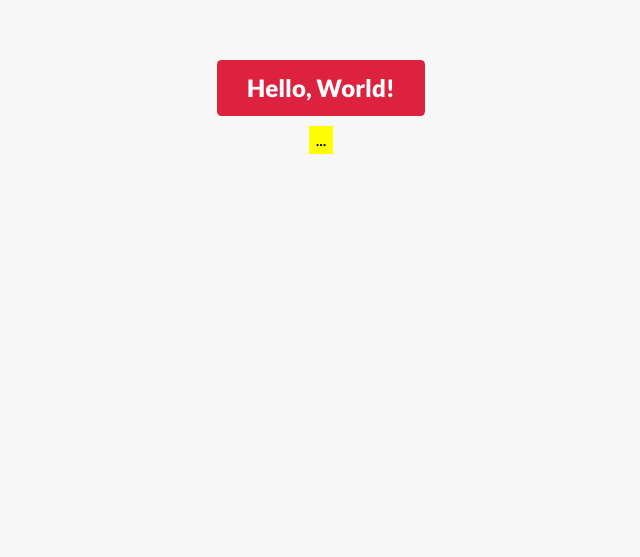
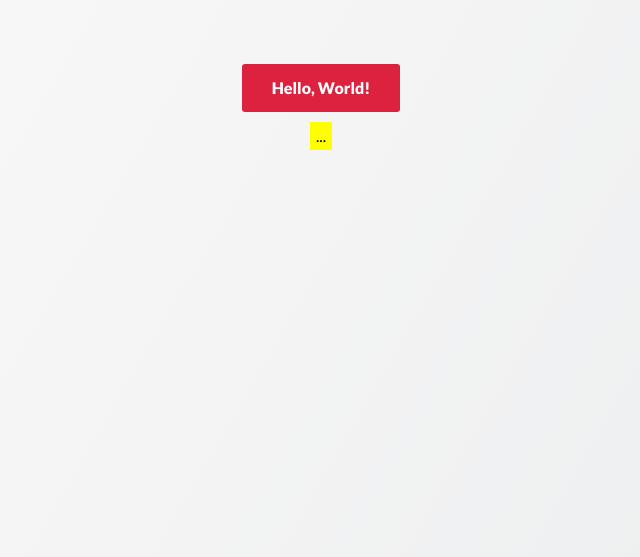
Before and after one commit to mattperkins/reactcloner, a React app: page / in a window 1280 px wide. Shown: the part 243-800 px from the top of the page, without its empty margins (319-959 px from the left). Built offline with nearby package versions, Linux system fonts and the light colour scheme.

Commit message:
refactor styles update readme and package version

```diff
--- a/package.json
+++ b/package.json
@@ -1,7 +1,7 @@
 {
-  "name": "reactbasic",
-  "version": "0.0.1",
-  "private": true,
+  "name": "reactcloner",
+  "version": "0.0.2",
+  "private": false,
   "dependencies": {
     "react": "^16.2.0",
     "react-dom": "^16.2.0",
--- a/public/css/reset.css
+++ b/public/css/reset.css
@@ -1,5 +1,5 @@
 @import url(http://fonts.googleapis.com/css?family=Lato:900,700,400,400italic,300,100);
-@import url(http://fonts.googleapis.com/css?family=Merriweather:400,300,300italic,400italic,700,700italic,900,900italic);
+/* @import url(http://fonts.googleapis.com/css?family=Merriweather:400,300,300italic,400italic,700,700italic,900,900italic); */
 /* @import url(http://fonts.googleapis.com/css?family=Roboto:900,300,100);
 @import url(http://fonts.googleapis.com/css?family=Playfair+Display:400,700,900,400italic,700italic,900italic);
 @import url(https://fonts.googleapis.com/css?family=Droid+Serif:400,400italic,700,700italic);
@@ -14,7 +14,7 @@ html{
 }
 body{
     margin:0;
-    font:16px/1 'Merriweather', serif;
+    font:16px/1 'Lato', serif;
     -moz-osx-font-smoothing:grayscale;
     -webkit-font-smoothing:antialiased;
     text-rendering:optimizeLegibility;
@@ -54,7 +54,7 @@ button{
     padding:0;
     border:0;
 }
-::focus{
+:focus{
     outline:0;
 }
 ::selection{
@@ -71,7 +71,8 @@ html{
 *,*:before,*:after{
     box-sizing:border-box;
 }
-@media (min-width: 0rem) and (max-width: 40rem){
+
+/* @media (min-width: 0rem) and (max-width: 40rem){
     html{
         font-size:1.5rem;
     }
@@ -94,30 +95,4 @@ html{
 .row{
     max-width:1140px;
     margin:0 auto;
-}
-body h1{
-    font-family:"Lato", sans-serif;
-    font-size:2px;
-    font-size:2rem;
-    font-weight:800;
-    line-height:1;
-    line-height:1;
-    color:#333;
-    line-height:1.1;
-}
-.cta-btn{
-    display:inline-block;
-    border:0px solid #fff;
-    border-radius:0.1875em;
-    padding:15px 30px;
-    background:#dd223f;
-    font-size:1rem;
-    text-decoration:none;
-    color:#fff;
-    margin-bottom: 10px;
-}
-.cta-btn:hover{
-    cursor: pointer;
-    background-color:rgba(255,255,0,0.7);
-    color: #333;
-}
+} */
--- a/public/css/style.css
+++ b/public/css/style.css
@@ -1,5 +1,39 @@
 body{
+    background-image: linear-gradient(120deg, #fdfbfb 0%, #ebedee 100%);
     background-color: #f7f7f7;
+}
+.highlight{
+    background-color: #ff0;
+    padding: 6px;
+}
+
+/* ============= REMOVE BELOW ================= */
+
+body h1{
+    font-family:"Lato", sans-serif;
+    font-size:2px;
+    font-size:2rem;
+    font-weight:800;
+    line-height:1;
+    line-height:1;
+    color:#333;
+    line-height:1.1;
+}
+.cta-btn{
+    display:inline-block;
+    border:0px solid #fff;
+    border-radius:0.1875em;
+    padding:15px 30px;
+    background:#dd223f;
+    font-size:1rem;
+    text-decoration:none;
+    color:#fff;
+    margin-bottom: 10px;
+}
+.cta-btn:hover{
+    cursor: pointer;
+    background-color:rgba(255,255,0,0.7);
+    color: #333;
 }
 .masthead{
     height: 100vh;
@@ -11,7 +45,5 @@ body{
 .pull-up{
     margin-top: -100px;
 }
-.highlight{
-    background-color: #ff0;
-    padding: 6px;
-}
+
+/* ============= REMOVE ABOVE ================= */
```
Also changed, not shown: README.md.
